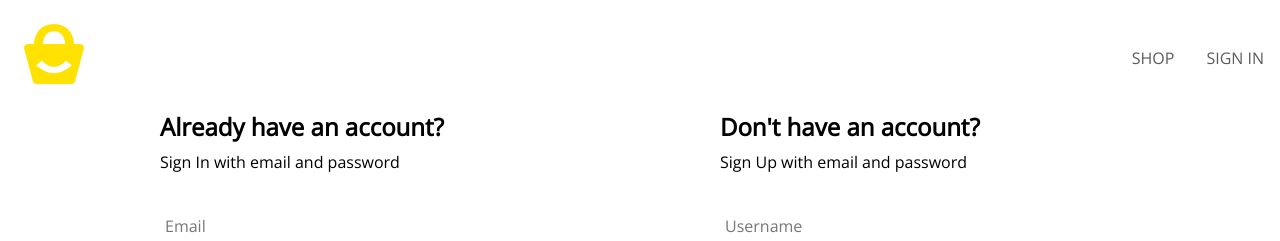
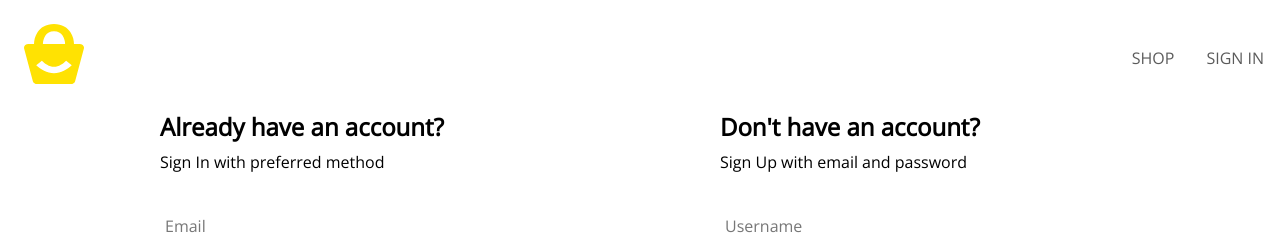
Before and after one commit to JakubMarczynski94/React-Ecommerce-App-With-Payment-Integration, a React (Create React App) app: page /auth in a window 1280 px wide. Shown: the top 241 px of the page. Built offline with nearby package versions, Linux system fonts and the light colour scheme.

Commit message:
sign in page tweak

```diff
--- a/src/components/Sign-in-form copy/Sign-in-form.js
+++ b/src/components/Sign-in-form/Sign-in-form.js
@@ -55,7 +55,7 @@ const SignInForm = () => {
     return(
         <div className="sign-in-container">
             <h2>Already have an account?</h2>
-            <span>Sign In with email and password</span>
+            <span>Sign In with preferred method</span>
             <form onSubmit={handleSubmit}>
 
                 <FormInput label="Email" type="email" name="email" value={email} onChange={handleChange} required/>
--- a/src/routes/Authentication/Authentication.js
+++ b/src/routes/Authentication/Authentication.js
@@ -1,5 +1,5 @@
 import SignUpForm from '../../components/Sign-up-form/Sign-up-form';
-import SignInForm from '../../components/Sign-in-form copy/Sign-in-form';
+import SignInForm from '../../components/Sign-in-form/Sign-in-form';
 import "./Authentication.scss";
 
 const Authentication = () => {
```
Also changed, not shown: src/components/Sign-in-form/Sign-in-form.scss (renamed from src/components/Sign-in-form copy/Sign-in-form.scss).
